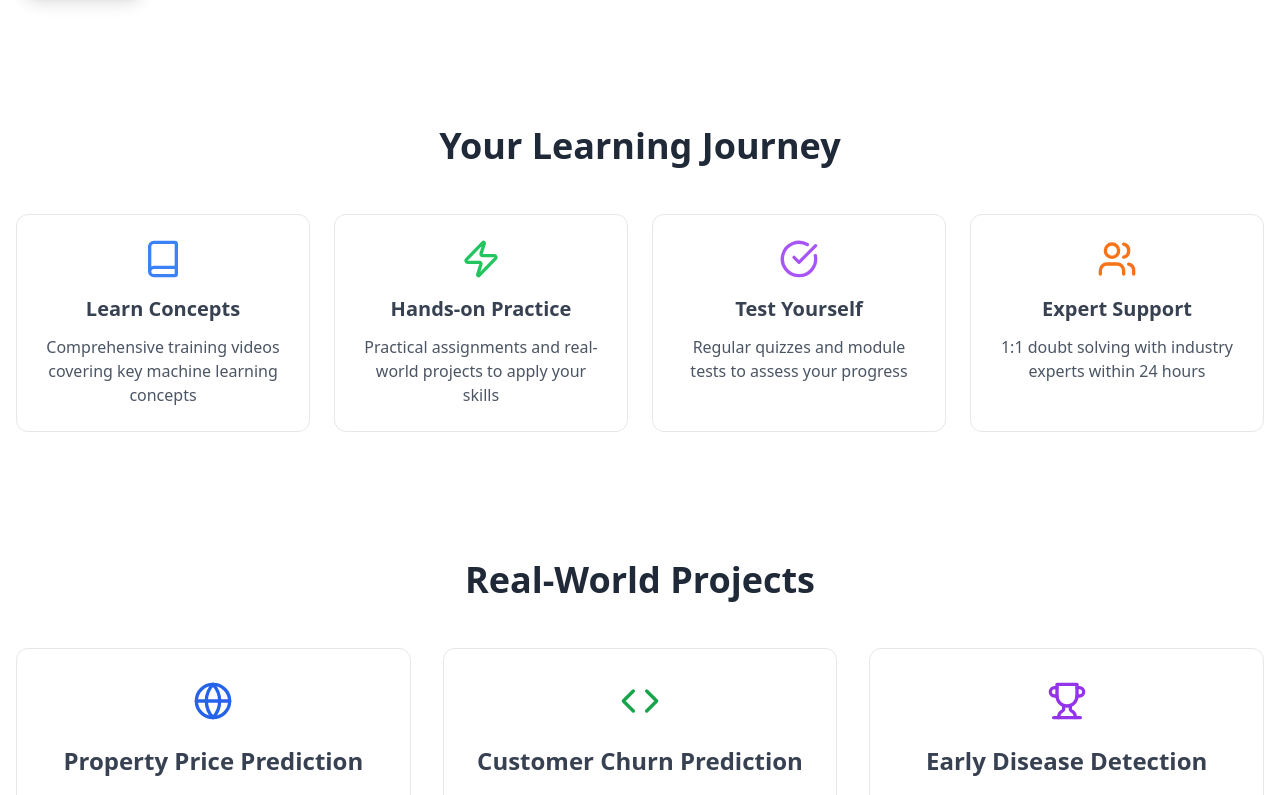
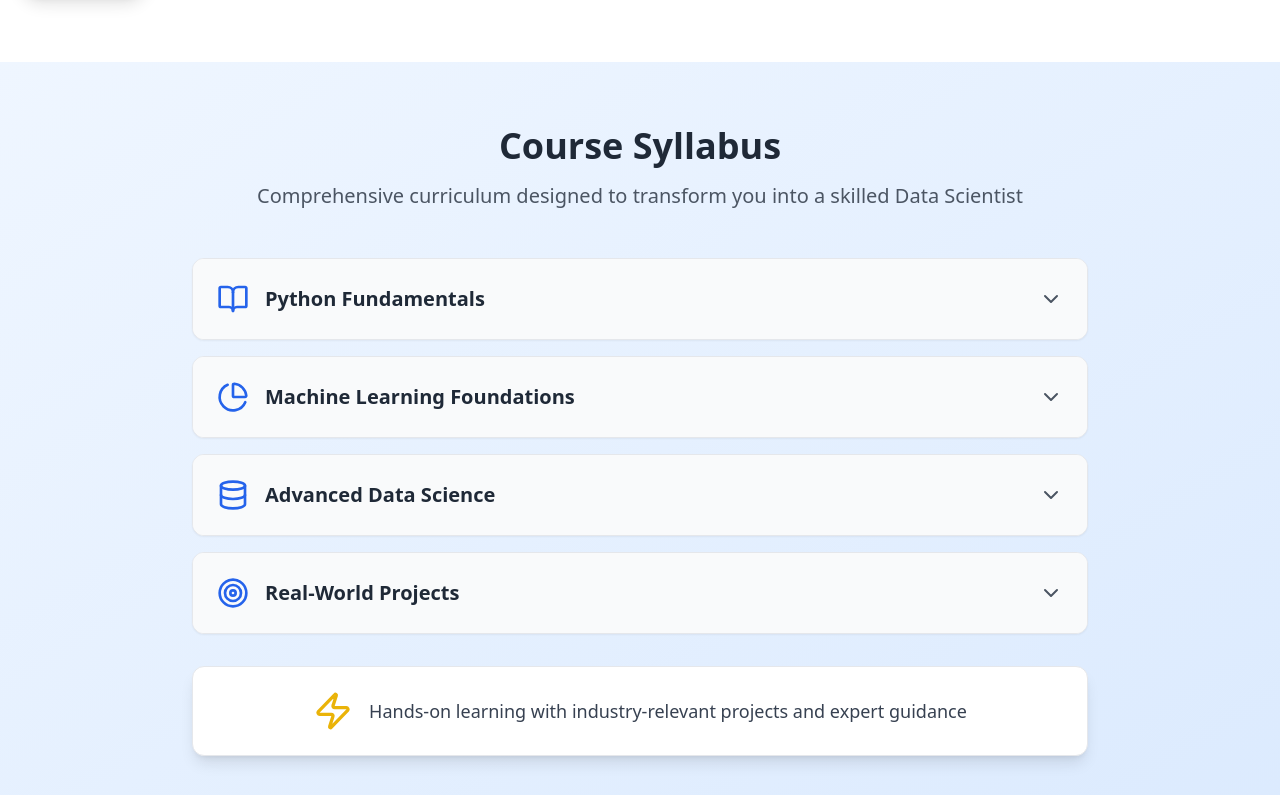
Before and after one commit to PrepprightAnkit/Preppright, a React (Vite) app in the folder frontend/: page /courses/1 in a window 1280 px wide. Shown: the part 945-1740 px from the top of the page. Built offline with nearby package versions, Linux system fonts and the light colour scheme.

Commit message:
Frontend and backend model edit

```diff
--- a/frontend/src/components/CourseDetails.jsx
+++ b/frontend/src/components/CourseDetails.jsx
@@ -288,6 +288,167 @@ import {
   Zap
 } from 'lucide-react';
 import React, { useState } from 'react';
+
+import {
+  BookOpen,
+  ChevronDown,
+  Database,
+  PieChart,
+  Target
+} from 'lucide-react';
+
+const SyllabusAccordion = ({ title, modules, icon: Icon }) => {
+  const [isOpen, setIsOpen] = useState(false);
+
+  return (
+    <div className="bg-white border border-gray-200 rounded-xl overflow-hidden mb-4 shadow-sm transition-all duration-300 hover:shadow-md">
+      <button
+        onClick={() => setIsOpen(!isOpen)}
+        className="w-full flex items-center justify-between p-6 bg-gray-50 hover:bg-gray-100 transition-colors"
+      >
+        <div className="flex items-center space-x-4">
+          <Icon className="w-8 h-8 text-blue-600" />
+          <h3 className="text-xl font-semibold text-gray-800">{title}</h3>
+        </div>
+        <ChevronDown
+          className={`w-6 h-6 text-gray-600 transition-transform ${isOpen ? 'rotate-180' : ''}`}
+        />
+      </button>
+
+      {isOpen && (
+        <div className="p-6 bg-white">
+          {modules.map((module, index) => (
+            <div
+              key={index}
+              className="mb-4 pb-4 border-b last:border-b-0 border-gray-200"
+            >
+              <div className="flex items-center space-x-3 mb-2">
+                <div className="w-8 h-8 bg-blue-100 text-blue-600 rounded-full flex items-center justify-center font-bold">
+                  {index + 1}
+                </div>
+                <h4 className="text-lg font-medium text-gray-800">{module.name}</h4>
+              </div>
+              <p className="text-gray-600 ml-11">{module.description}</p>
+            </div>
+          ))}
+        </div>
+      )}
+    </div>
+  );
+};
+
+const Syllabus = () => {
+  const syllabusData = [
+    {
+      title: "Python Fundamentals",
+      icon: BookOpen,
+      modules: [
+        {
+          name: "Python Basics",
+          description: "Variables, data types, operators, and basic syntax"
+        },
+        {
+          name: "Control Structures",
+          description: "Conditional statements, loops, and functions"
+        },
+        {
+          name: "Data Structures",
+          description: "Lists, tuples, dictionaries, and set operations"
+        }
+      ]
+    },
+    {
+      title: "Machine Learning Foundations",
+      icon: PieChart,
+      modules: [
+        {
+          name: "Statistical Concepts",
+          description: "Probability, hypothesis testing, and statistical inference"
+        },
+        {
+          name: "ML Algorithms",
+          description: "Regression, classification, and clustering techniques"
+        },
+        {
+          name: "Model Evaluation",
+          description: "Performance metrics, cross-validation, and model tuning"
+        }
+      ]
+    },
+    {
+      title: "Advanced Data Science",
+      icon: Database,
+      modules: [
+        {
+          name: "Deep Learning",
+          description: "Neural networks, TensorFlow, and Keras implementation"
+        },
+        {
+          name: "Natural Language Processing",
+          description: "Text preprocessing, sentiment analysis, and language models"
+        },
+        {
+          name: "Computer Vision",
+          description: "Image recognition, CNN architectures, and practical applications"
+        }
+      ]
+    },
+    {
+      title: "Real-World Projects",
+      icon: Target,
+      modules: [
+        {
+          name: "Property Price Prediction",
+          description: "End-to-end ML project using real estate datasets"
+        },
+        {
+          name: "Customer Churn Analysis",
+          description: "Predictive modeling for telecom industry retention"
+        },
+        {
+          name: "Healthcare ML Application",
+          description: "Early disease detection using medical imaging"
+        }
+      ]
+    }
+  ];
+
+  return (
+    <div className="bg-gradient-to-br from-blue-50 to-blue-100 min-h-screen py-16 px-4">
+      <div className="max-w-4xl mx-auto">
+        <div className="text-center mb-12">
+          <h2 className="text-4xl font-bold text-gray-800 mb-4">
+            Course Syllabus
+          </h2>
+          <p className="text-xl text-gray-600">
+            Comprehensive curriculum designed to transform you into a skilled Data Scientist
+          </p>
+        </div>
+
+        {syllabusData.map((section, index) => (
+          <SyllabusAccordion
+            key={index}
+            title={section.title}
+            modules={section.modules}
+            icon={section.icon}
+          />
+        ))}
+
+        <div className="mt-8 text-center">
+          <div className="bg-white p-6 rounded-xl shadow-lg border border-gray-200">
+            <div className="flex items-center justify-center space-x-4">
+              <Zap className="w-10 h-10 text-yellow-500" />
+              <p className="text-lg text-gray-700">
+                Hands-on learning with industry-relevant projects and expert guidance
+              </p>
+            </div>
+          </div>
+        </div>
+      </div>
+    </div>
+  );
+};
+
 const ReviewCarousel = () => {
   const reviews = [
     {
@@ -530,6 +691,10 @@ return (
   </div>
 </div>
 
+<div>
+  <Syllabus/>
+</div>
+
 
   {/* Course Features */}
   <div className="py-16">
```
Also changed, not shown: 1 other file (tests, documents, lock files or other folders).
